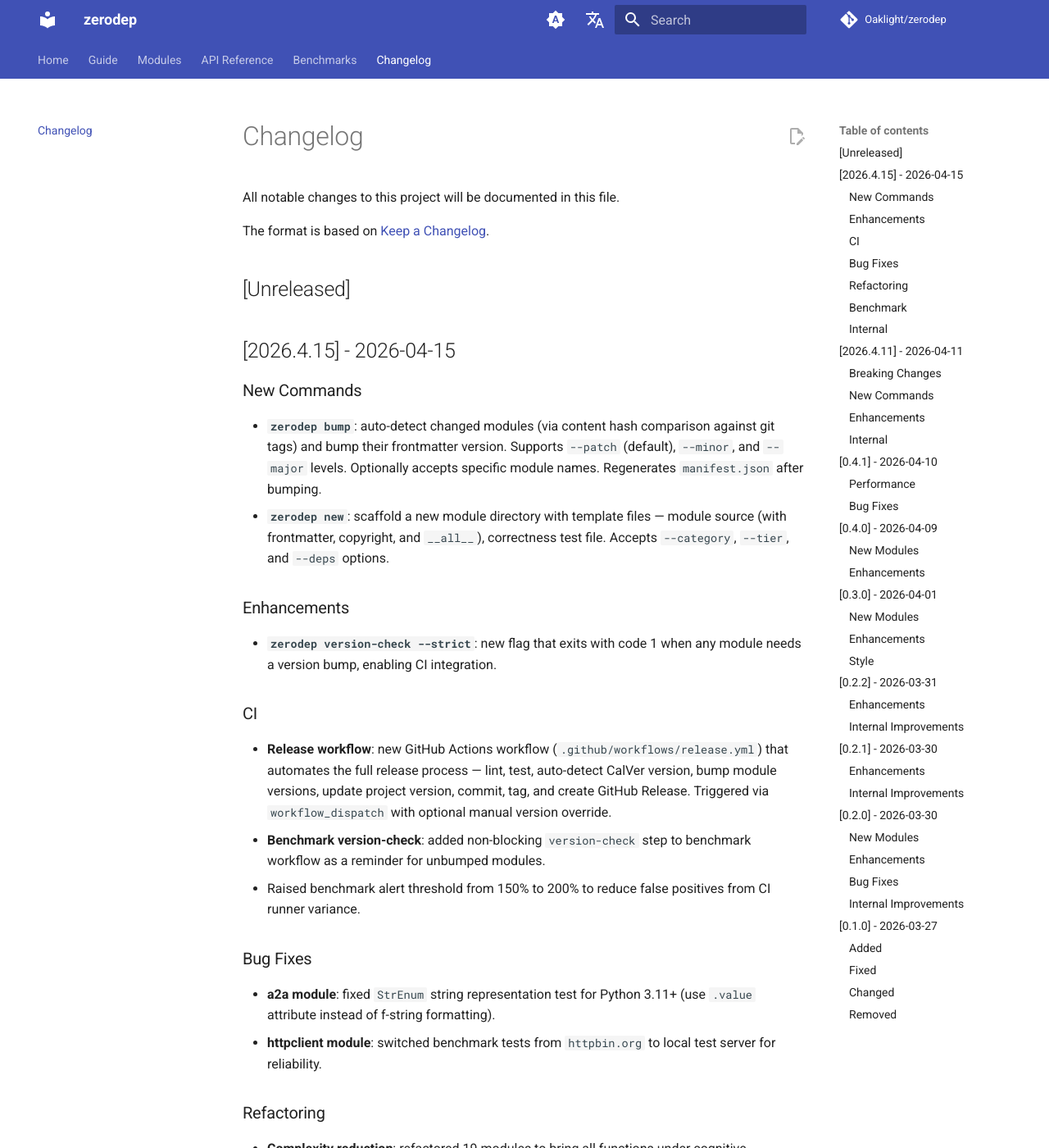
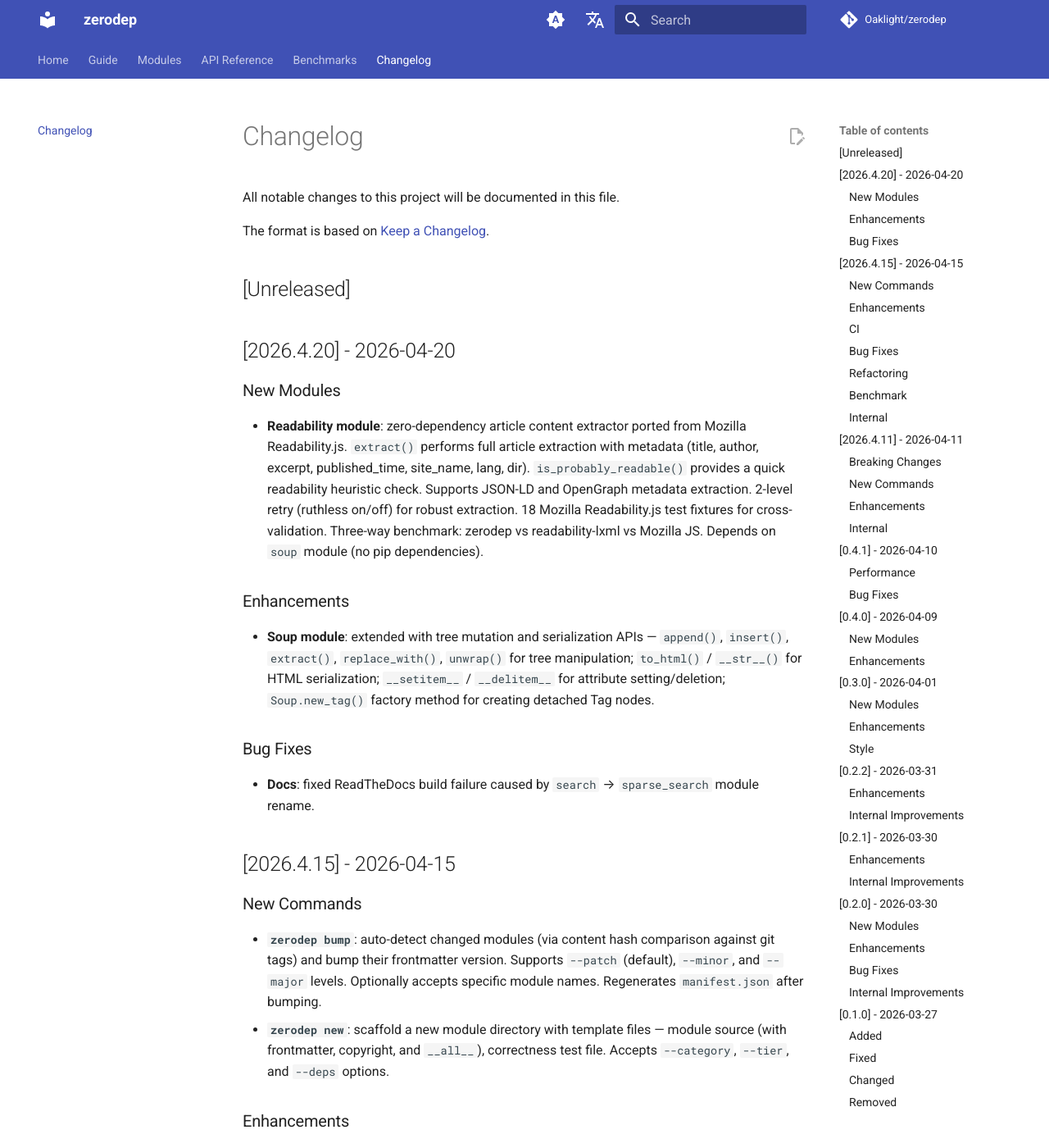
Before and after one commit to Oaklight/zerodep, an MkDocs documentation site: the page built from docs/changelog.md, in a window 1280 px wide and 1400 px high. Shown: the whole window at 82% size. Built offline with MkDocs 1.6.1 and Material for MkDocs 9.7.7, drawn with Linux system fonts in a browser that asks for light colours; comment, search, counter and statistics services are not loaded.

Commit message:
docs: add changelog entry for readability module and soup enhancements

```diff
--- a/docs/changelog.md
+++ b/docs/changelog.md
@@ -5,6 +5,20 @@ All notable changes to this project will be documented in this file.
 The format is based on [Keep a Changelog](https://keepachangelog.com/en/1.1.0/).
 
 ## [Unreleased]
+
+## [2026.4.20] - 2026-04-20
+
+### New Modules
+
+- **Readability module**: zero-dependency article content extractor ported from Mozilla Readability.js. `extract()` performs full article extraction with metadata (title, author, excerpt, published_time, site_name, lang, dir). `is_probably_readable()` provides a quick readability heuristic check. Supports JSON-LD and OpenGraph metadata extraction. 2-level retry (ruthless on/off) for robust extraction. 18 Mozilla Readability.js test fixtures for cross-validation. Three-way benchmark: zerodep vs readability-lxml vs Mozilla JS. Depends on `soup` module (no pip dependencies).
+
+### Enhancements
+
+- **Soup module**: extended with tree mutation and serialization APIs — `append()`, `insert()`, `extract()`, `replace_with()`, `unwrap()` for tree manipulation; `to_html()` / `__str__()` for HTML serialization; `__setitem__` / `__delitem__` for attribute setting/deletion; `Soup.new_tag()` factory method for creating detached Tag nodes.
+
+### Bug Fixes
+
+- **Docs**: fixed ReadTheDocs build failure caused by `search` → `sparse_search` module rename.
 
 ## [2026.4.15] - 2026-04-15
 
```
